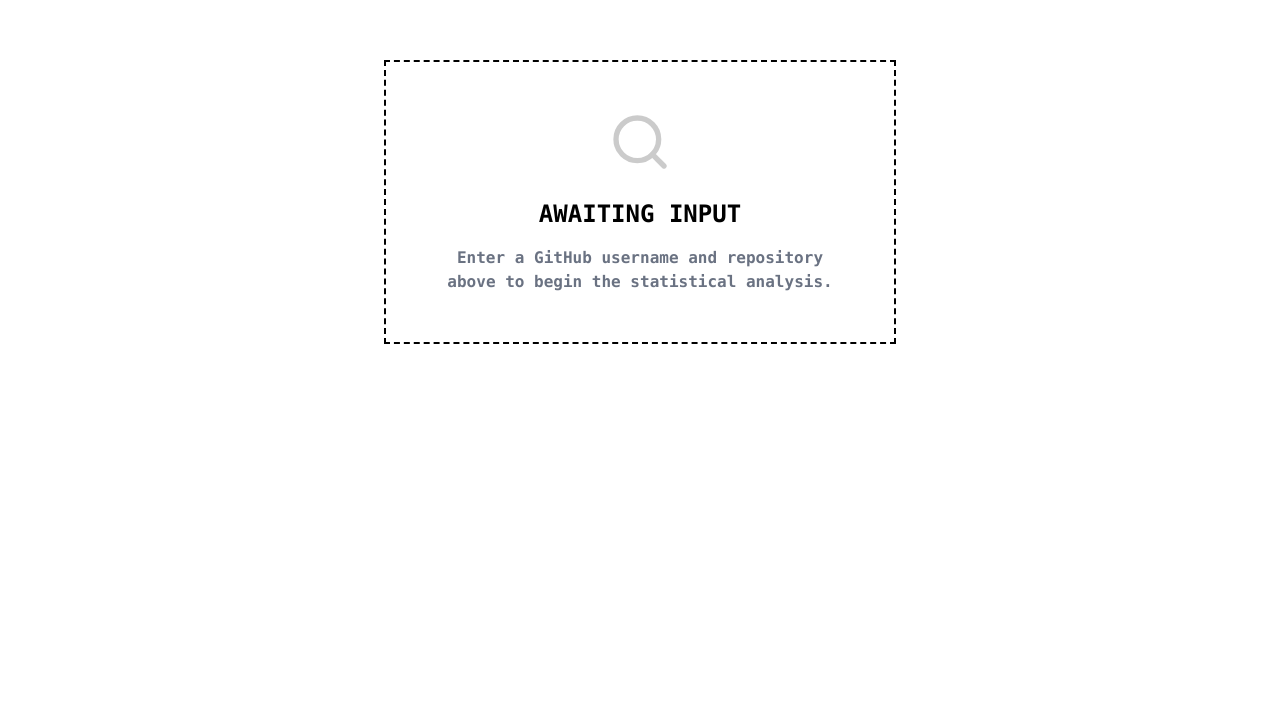
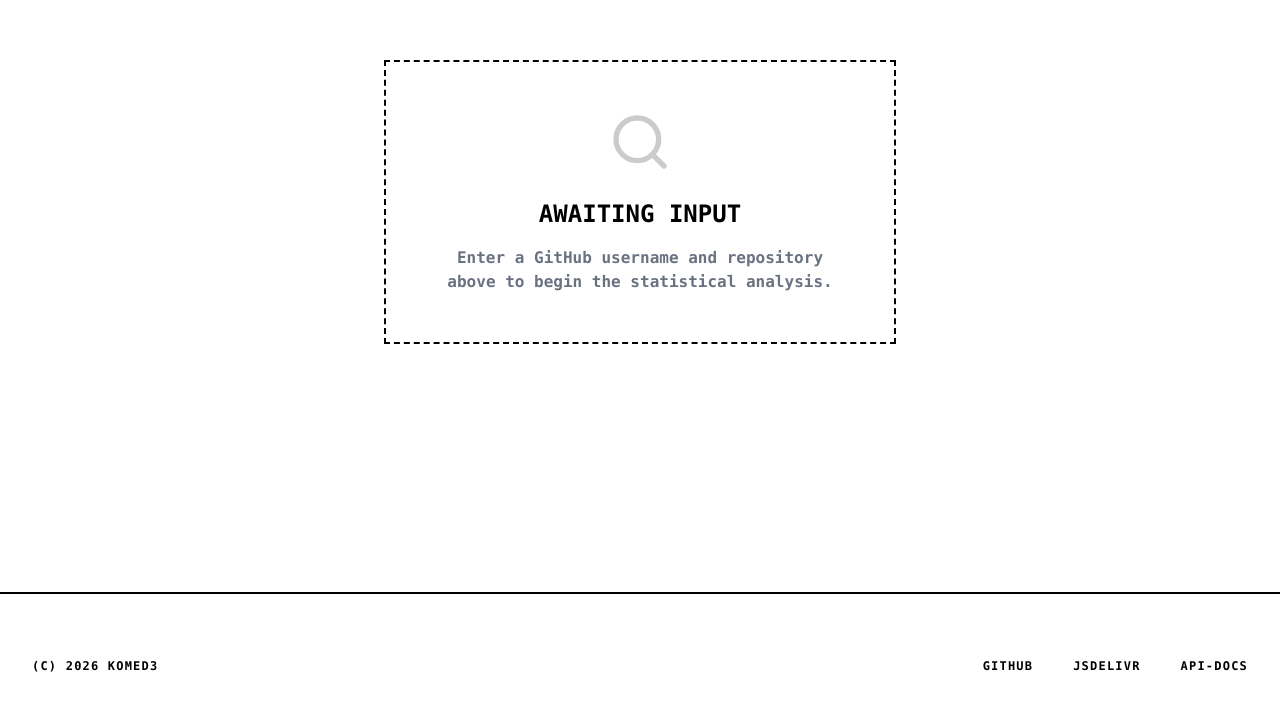
Before and after one commit to komed3/jsdelivr-gh-stats, a React (Vite) app: page / in a window 1280 px wide. Shown: the part 108-818 px from the top of the page. Built offline with nearby package versions, Linux system fonts and the light colour scheme.

Commit message:
add footer

```diff
--- a/src/App.tsx
+++ b/src/App.tsx
@@ -4,6 +4,7 @@ import { calculateTrend, formatDate } from './utils';
 
 import { EmptyState } from './components/EmptyState';
 import { ErrorMessage } from './components/ErrorMessage';
+import { Footer } from './components/Footer';
 import { LoadingState } from './components/LoadingState';
 import { Patterns } from './components/Patterns';
 
@@ -81,5 +82,6 @@ export default function App () {
             { ! hasSearched && ! loading && <EmptyState /> }
             { loading && <LoadingState /> }
         </main>
+        <Footer />
     </div> );
 }
--- /dev/null
+++ b/src/components/Footer.tsx
@@ -0,0 +1,14 @@
+import React from 'react';
+
+export const Footer: React.FC = () => {
+    return ( <footer className="max-w-7xl mx-auto px-4 sm:px-6 lg:px-8 py-16 border-t-2 border-black mt-20">
+        <div className="flex flex-col md:flex-row items-center justify-between gap-8 text-xs font-black uppercase tracking-widest">
+            <p>(c) { new Date().getFullYear() } komed3</p>
+            <div className="flex items-center gap-10">
+                <a href="https://github.com/komed3/jsdelivr-gh-stats" target="_blank" rel="noopener noreferrer" className="hover:underline underline-offset-4">GitHub</a>
+                <a href="https://www.jsdelivr.com/" target="_blank" rel="noopener noreferrer" className="hover:underline underline-offset-4">jsDelivr</a>
+                <a href="https://github.com/jsdelivr/data.jsdelivr.com" target="_blank" rel="noopener noreferrer" className="hover:underline underline-offset-4">API-Docs</a>
+            </div>
+        </div>
+    </footer> );
+};
```
